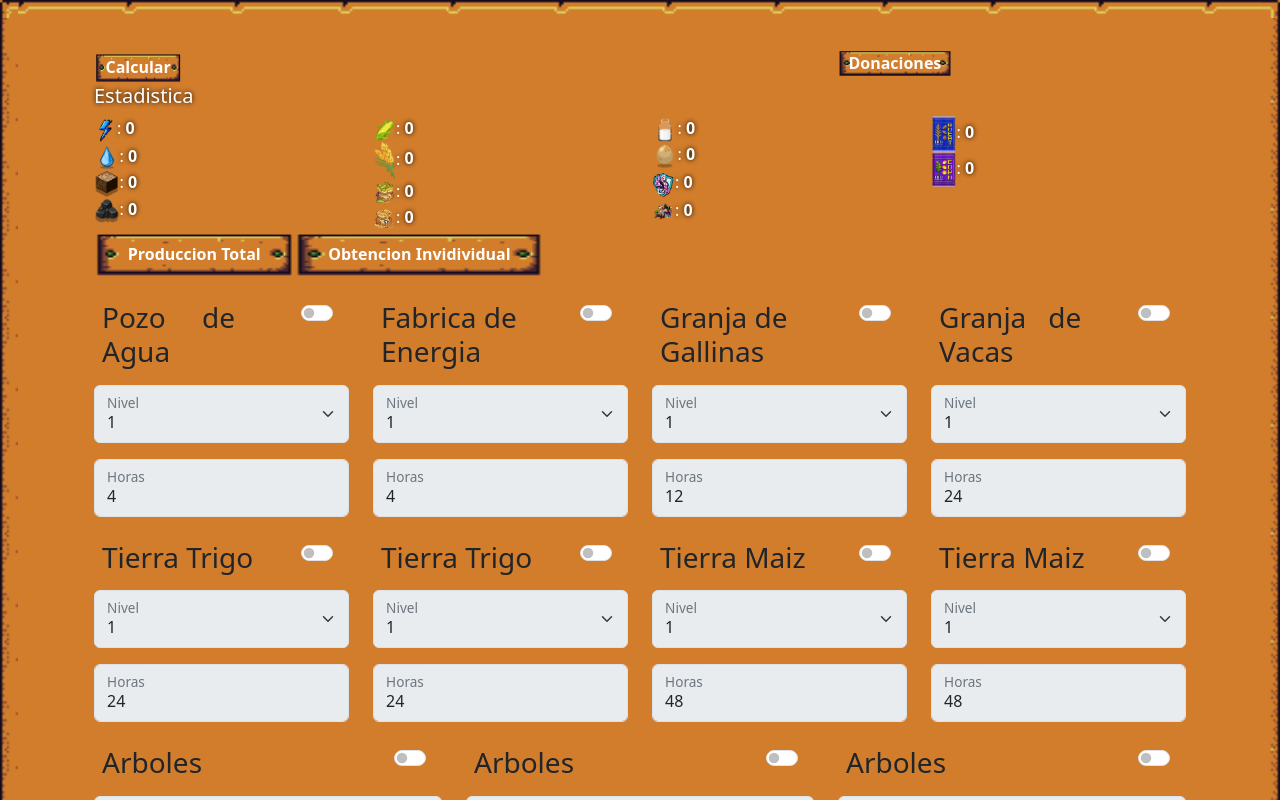
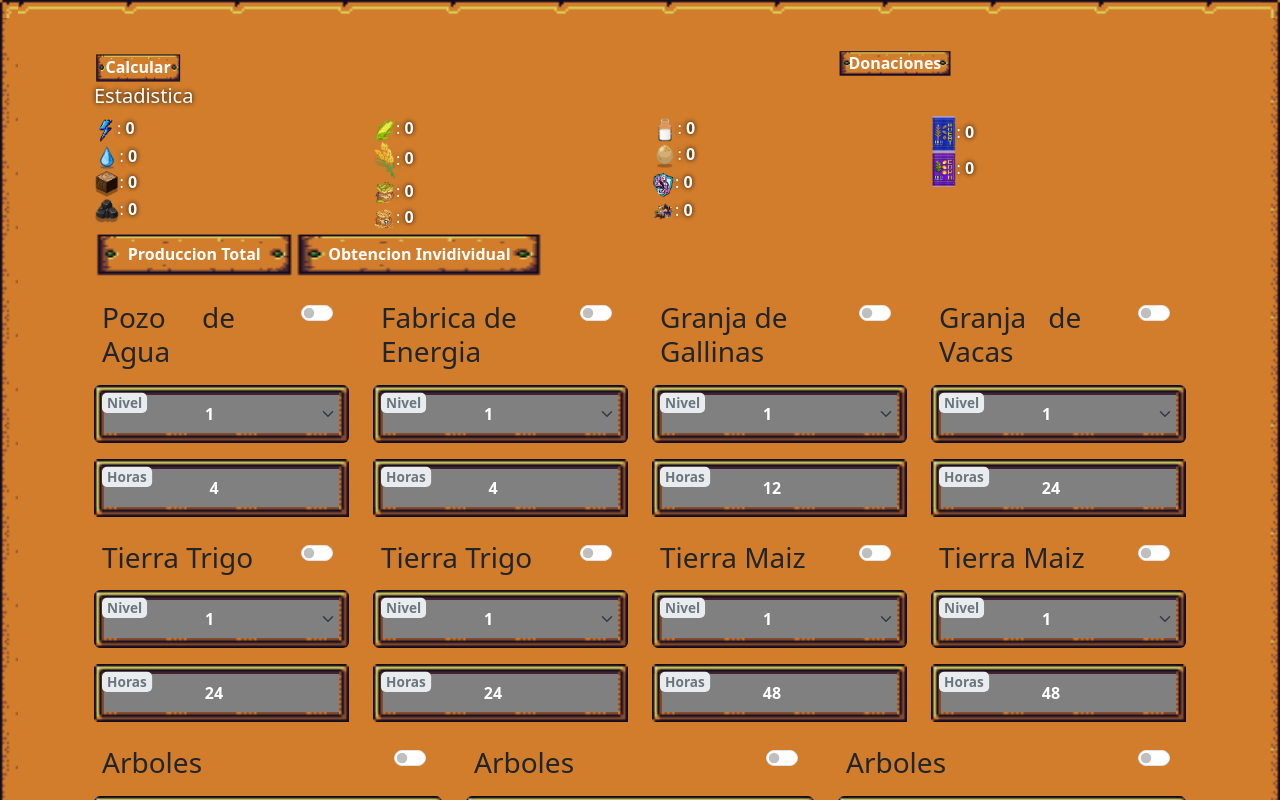
Before and after one commit to armandobn/cityfarm_estadisticas, a Vue app: page / in a window 1280 px wide. Shown: the top 800 px of the page. Built offline with nearby package versions, Linux system fonts and the light colour scheme.

Commit message:
correcion visual input y select

```diff
--- a/src/view/CalculadoraView.vue
+++ b/src/view/CalculadoraView.vue
@@ -518,8 +518,6 @@
             </div>
           </div>
         </div>
-
-
         <div class="form-floating">
           <select class="form-select" v-model="nivel_tierra_maiz" :disabled="!checked_tierra_maiz_1"
                   @change="onChange($event,'tierra_maiz_1')"
@@ -542,9 +540,6 @@
 
       </div>
       <div class="col">
-        <div class="form-floating mb-3">
-
-
         <div class="d-flex bd-highlight ">
           <div class="me-auto p-2 bd-highlight"><h3>Tierra Maiz</h3></div>
           <div class="p-2 bd-highlight">
@@ -554,7 +549,6 @@
             </div>
           </div>
         </div>
-
         <div class="form-floating">
           <select class="form-select" v-model="nivel_tierra_maiz_2" :disabled="!checked_tierra_maiz_2"
                   @change="onChange($event,'tierra_maiz_2')"
@@ -571,7 +565,6 @@
                  class="form-control" id="floatingInput"
                  placeholder="name@example.com">
           <label for="floatingInput">Horas</label>
-          </div>
         </div>
       </div>
     </div>
@@ -1463,5 +1456,67 @@ body {
   color: white;
 }
 
+.form-floating label {
+  background-color: transparent !important;
+  color: white;
+  font-weight: bold;
+}
+
+
+.form-floating input{
+  background-color: #854C30;
+  border-image-repeat: repeat;
+  border-image-slice: 4 4 4 4;
+  border-image-source: url('../assets/cafeBorde.png');
+  border-image-width: 10px;
+  border-style: solid;
+  color: white;
+  font-weight: bold;
+  text-align: center;
+  padding-top: 4% !important;
+}
+
+.form-floating input:focus {
+  background-color: #854C30;
+  color: white;
+  font-weight: bold;
+}
+
+.form-floating input:disabled {
+  background-color: gray;
+}
+
+.form-floating select {
+  background-color: #854C30;
+  border-image-repeat: repeat;
+  border-image-slice: 4 4 4 4;
+  border-image-source: url('../assets/cafeBorde.png');
+  border-image-width: 10px;
+  border-style: solid;
+  color: white;
+  font-weight: bold;
+}
+
+.form-floating select:disabled {
+  background-color: gray;
+}
+
+.form-floating select:not(:focus) , select:focus {
+  text-align-last: center;
+}
+
+.form-floating select option{
+  text-align: center;
+  display: flex;
+  justify-content: center;
+  color: white;
+  font-weight: bold;
+}
+
+.form-floating>.form-select {
+  padding-top: 4% !important;
+}
+
+
 
 </style>
```
Lines whose indentation alone changed are shown as unchanged.
